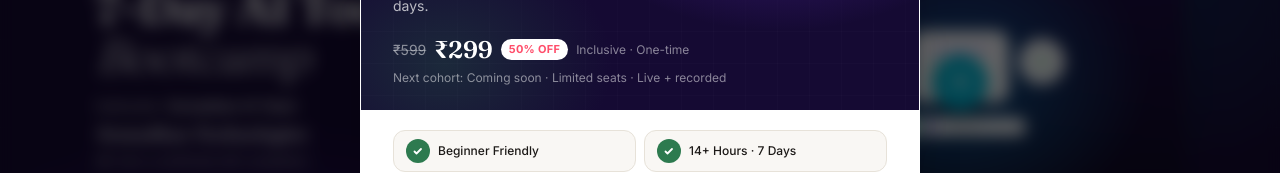
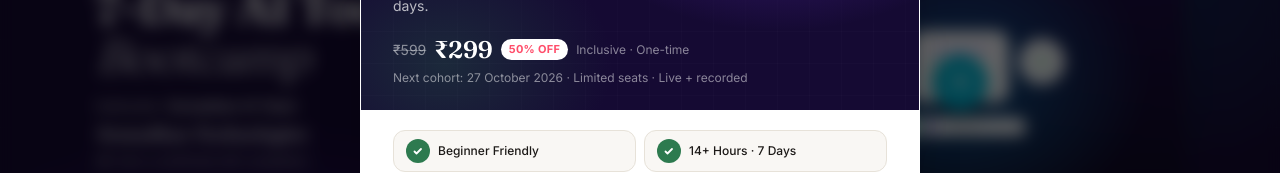
Before and after one commit to Prayash-in/somadhan-technologies, a Next.js app: page /training/ai-tools-bootcamp in a window 1280 px wide. Shown: the part 267-440 px from the top of the page. Built offline with nearby package versions, Linux system fonts and the light colour scheme.

Commit message:
update: bootcamp date

```diff
--- a/app/training/agentic-ai-bootcamp/page.tsx
+++ b/app/training/agentic-ai-bootcamp/page.tsx
@@ -322,7 +322,7 @@ export default function AgenticBootcampPage() {
             </div>
 
             <p className="mt-3 text-xs text-white/50">
-              Next cohort: Coming soon · Limited seats · Live + recorded
+              Next cohort: 27 October 2026 · Limited seats · Live + recorded
             </p>
           </div>
 
--- a/app/training/page.tsx
+++ b/app/training/page.tsx
@@ -157,7 +157,7 @@ export default function TrainingPage() {
                   </span>
                 </span>
                 <span className="text-xs text-white/55">
-                  Next cohort: <span className="font-semibold text-white">Coming soon</span> · Limited seats
+                  Next cohort: <span className="font-semibold text-white">27 October 2026</span> · Limited seats
                 </span>
               </div>
             </div>
--- a/components/BootcampPromo.tsx
+++ b/components/BootcampPromo.tsx
@@ -201,7 +201,7 @@ export default function BootcampPromo() {
                   <span className="rounded-full bg-white px-2 py-0.5 text-[11px] font-bold tracking-wide text-[#ff4d6a]">50% OFF</span>
                   <span className="text-xs text-white/50">Inclusive · One-time</span>
                 </div>
-                <p className="mt-1 text-xs text-white/50">Next cohort: Coming soon · Limited seats · Live + recorded</p>
+                <p className="mt-1 text-xs text-white/50">Next cohort: 27 October 2026 · Limited seats · Live + recorded</p>
               </div>
             </div>
 
```
